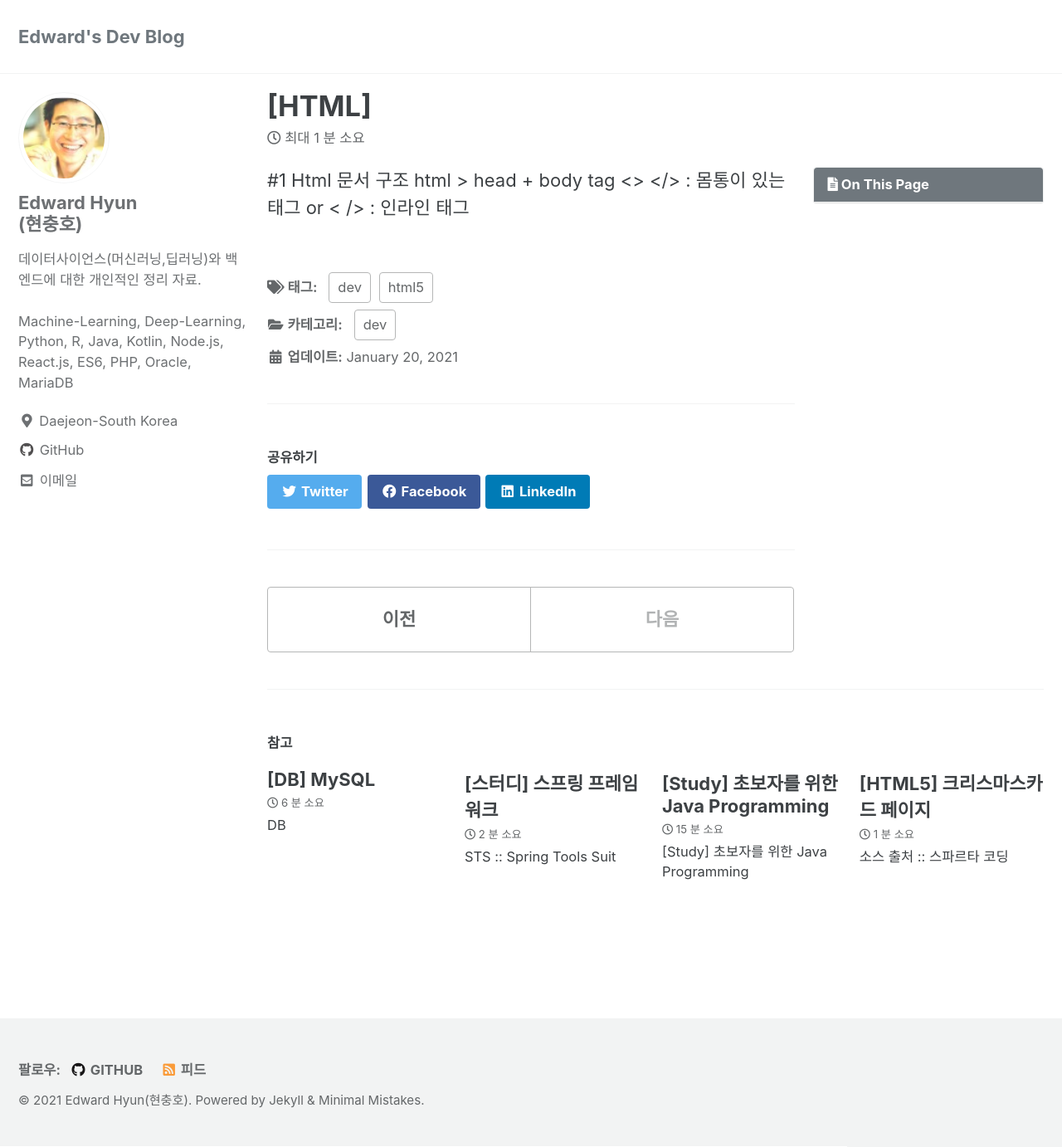
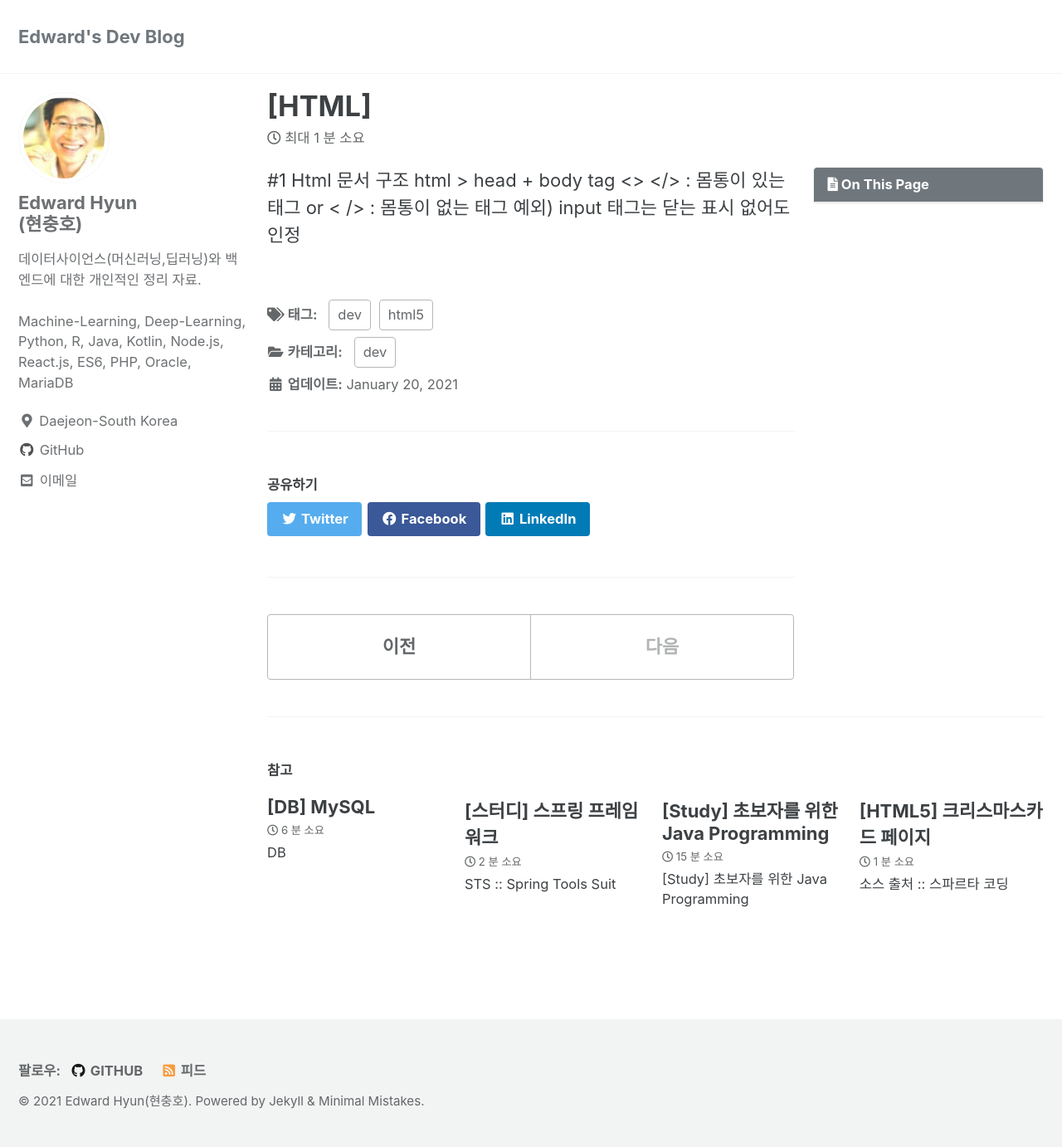
Before and after one commit to iamhch24/iamhch24.github.io, a Jekyll site: the page built from _posts/2021-01-20-[HTML].md, in a window 1280 px wide and 1382 px high. Shown: the whole window at 83% size. Built offline with Jekyll 4.4.1, drawn with Linux system fonts in a browser that asks for light colours; cached includes are drawn as plain includes.

Commit message:
_posts/2021-01-20-[HTML].md updated from https://stackedit.io/

```diff
--- a/_posts/2021-01-20-[HTML].md
+++ b/_posts/2021-01-20-[HTML].md
@@ -11,8 +11,11 @@ toc: true
 
 #1 Html 문서 구조
 html > head + body
-tag <> </> : 몸통이 있는 태그 or <   /> : 인라인 태그
+tag <> </> : 몸통이 있는 태그 or <   /> : 몸통이 없는 태그 예외) input 태그는 닫는 표시 없어도 인정
+
+
+
 
 <!--stackedit_data:
-eyJoaXN0b3J5IjpbLTgxMDAxOTQzMl19
+eyJoaXN0b3J5IjpbNjIxMzA1NzU0XX0=
 -->
```
